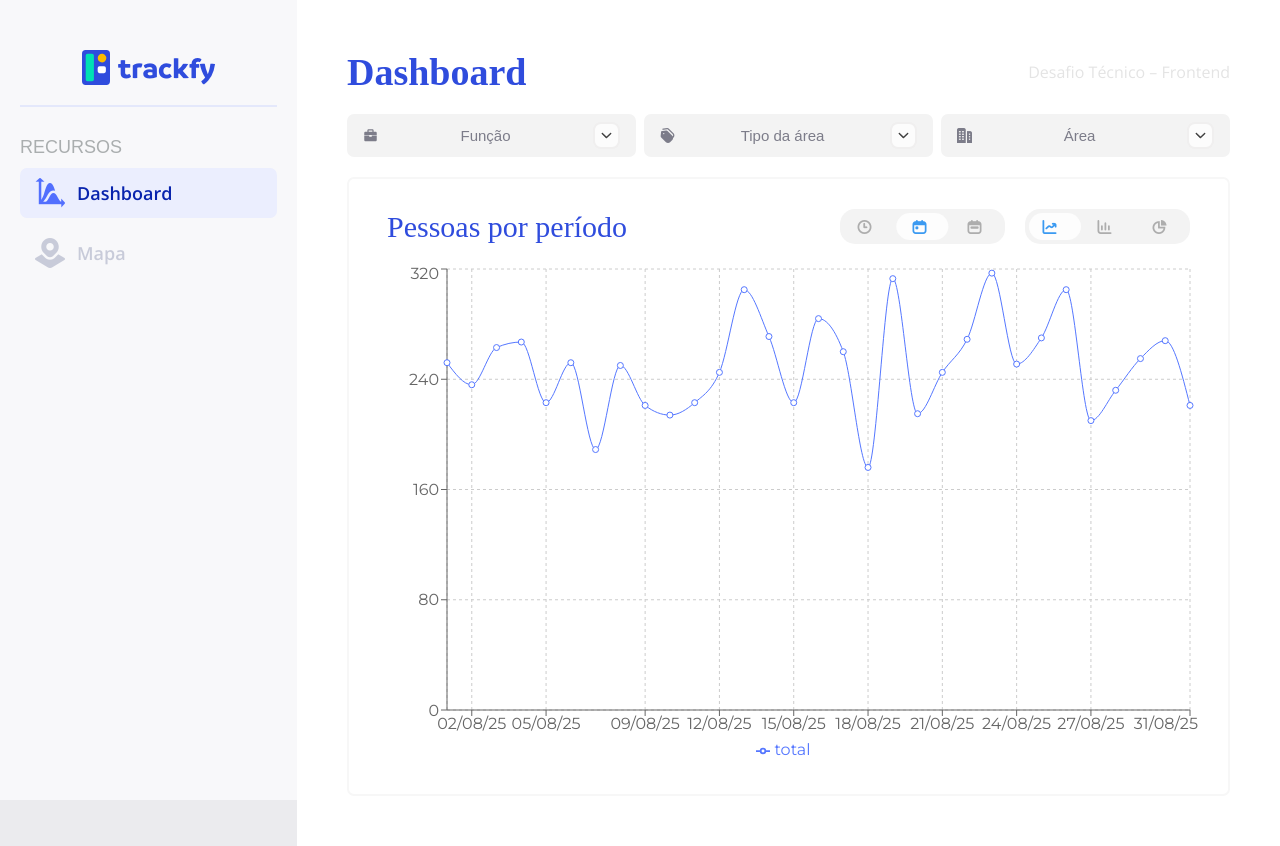
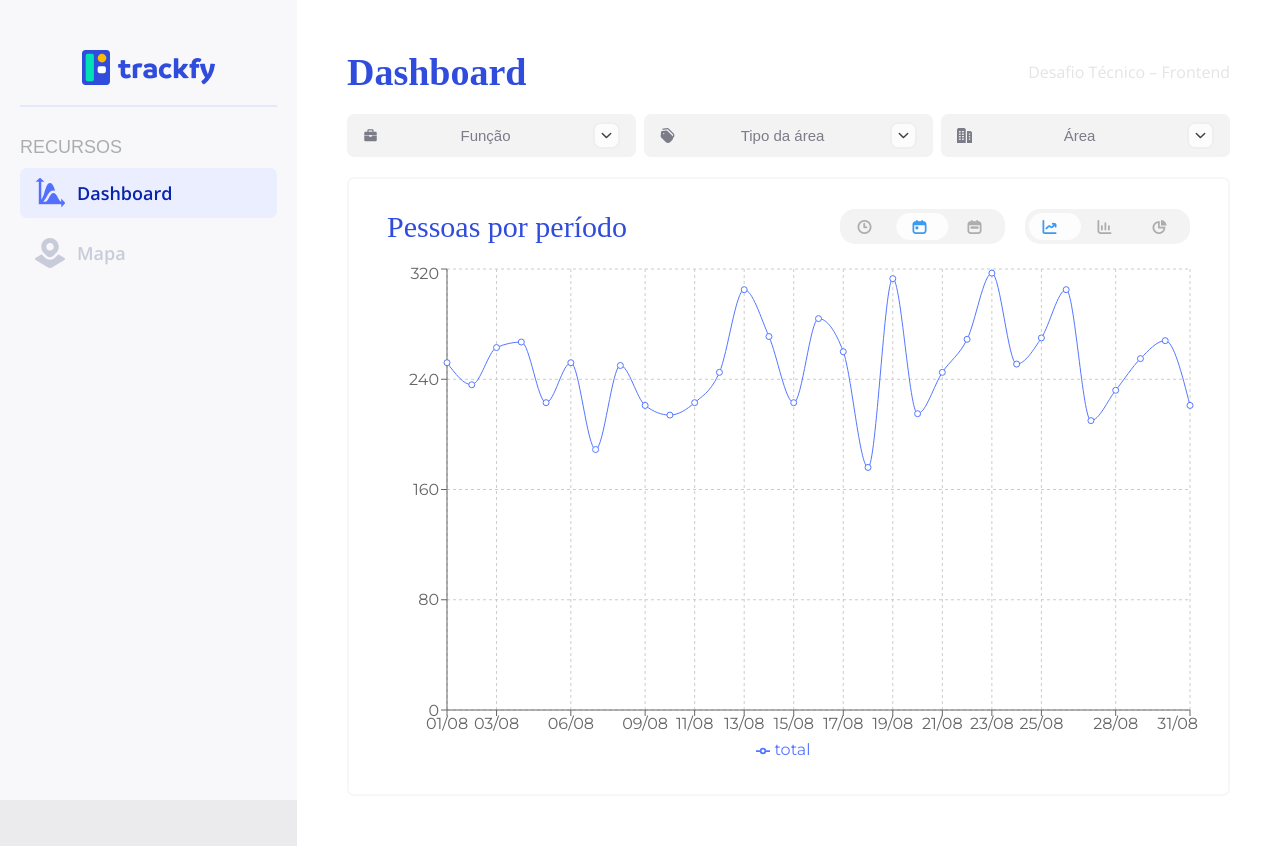
Before and after one commit to DavidOSilva/DesafioTrackfy, a React (Vite) app: page /dashboard in a window 1280 px wide. Built offline with nearby package versions, Linux system fonts and the light colour scheme; a web font is replaced by a local one.

Commit message:
Aprimora formatação de data no componente Chart para exibição de mês e dia, ajustando o formato para seleção de hora.

```diff
--- a/src/components/Chart/Chart.jsx
+++ b/src/components/Chart/Chart.jsx
@@ -18,8 +18,8 @@ function Chart({ data = [], time="Day", onTimeChange = () => {} }) {
             // Formatar data
             if (time !== "Hour" && /^\d{4}-\d{2}-\d{2}$/.test(key)) {
                 const [year, month, day] = key.split('-');
-                formattedGroup = `${day}/${month}/${year.slice(-2)}`;
-            } else formattedGroup = `${key}:00`; // Mantém o formato original para Week ou outros
+                formattedGroup = `${day}/${month}`; // /${year.slice(-2)}
+            } else formattedGroup = `${key}h`; // Mantém o formato original para Week ou outros
 
             return {
                 group: formattedGroup,
```
